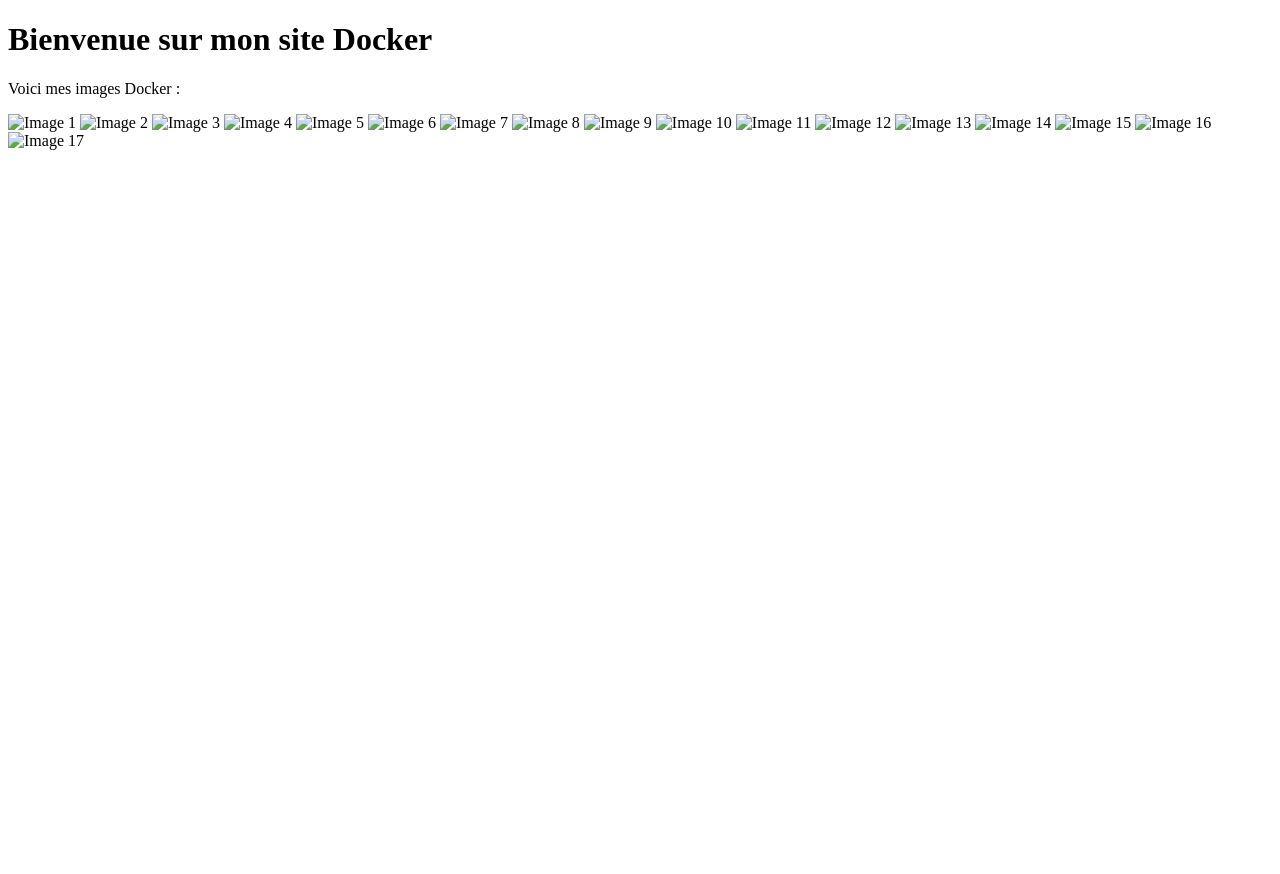
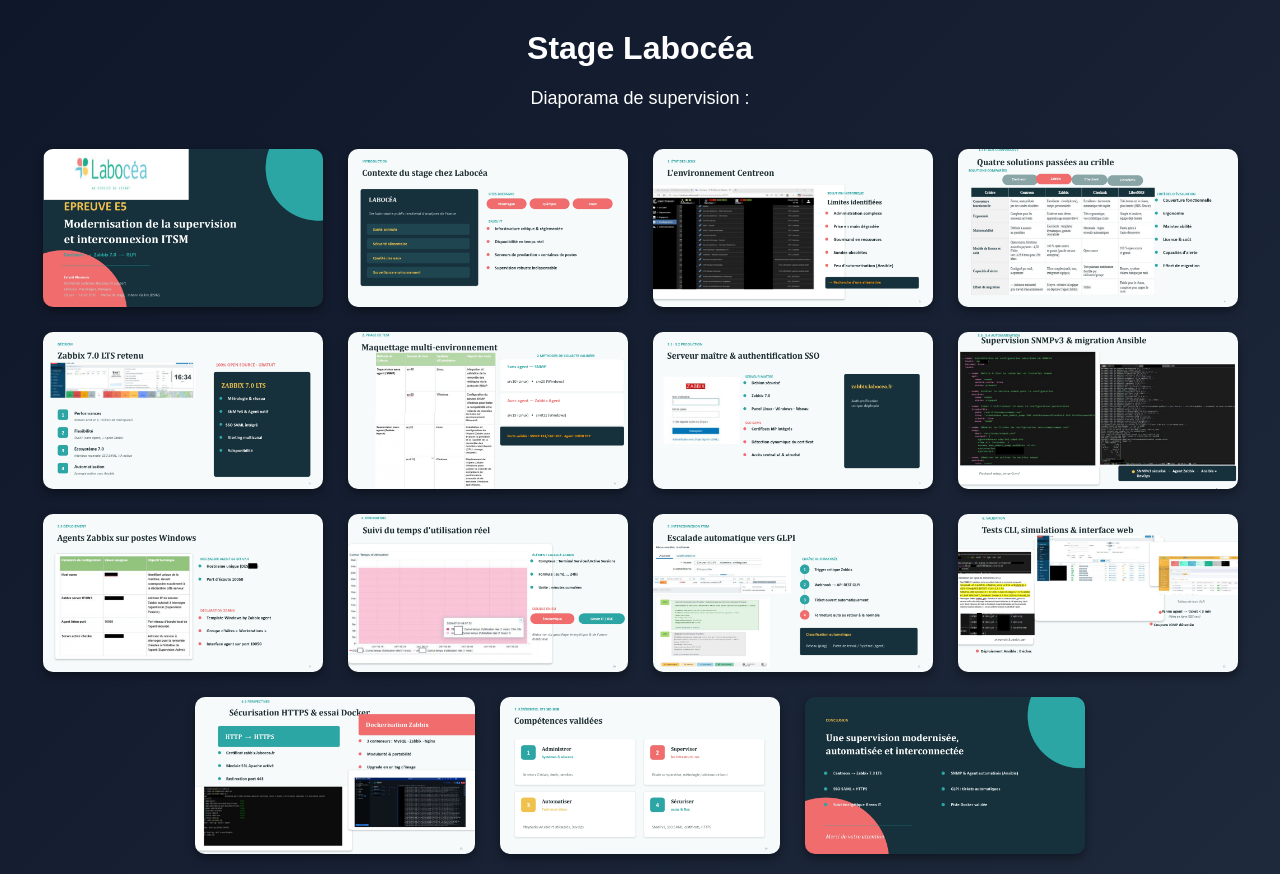
Before and after one commit to ahounouevra-png/stage, a plain HTML site: page index.html in a window 1280 px wide. Before the commit the page ends 800 px from the top, so only its background shows below. Drawn offline with Linux system fonts and the light colour scheme.

Commit message:
Revamp index.html with lightbox and new styles
Updated the HTML structure and added a lightbox feature for image display.

```diff
--- a/index.html
+++ b/index.html
@@ -2,29 +2,163 @@
 <html lang="fr">
 <head>
     <meta charset="UTF-8">
-    <title>Mon site Docker</title>
+    <title>Stage Labocéa</title>
+
+    <style>
+        body {
+            font-family: Arial, sans-serif;
+            background: linear-gradient(135deg, #0f172a, #1e293b);
+            margin: 0;
+            padding: 0;
+            text-align: center;
+            color: white;
+        }
+
+        h1 {
+            margin-top: 30px;
+            font-size: 32px;
+        }
+
+        p {
+            font-size: 18px;
+            margin-bottom: 20px;
+        }
+
+        /* Galerie */
+        .gallery {
+            display: flex;
+            flex-wrap: wrap;
+            justify-content: center;
+            gap: 25px;
+            padding: 20px;
+        }
+
+        .gallery img {
+            width: 280px;
+            height: auto;
+            border-radius: 10px;
+            cursor: pointer;
+            box-shadow: 0 4px 10px rgba(0,0,0,0.4);
+            transition: transform 0.2s;
+        }
+
+        .gallery img:hover {
+            transform: scale(1.05);
+        }
+
+        /* Lightbox */
+        .lightbox {
+            display: none;
+            position: fixed;
+            z-index: 9999;
+            left: 0;
+            top: 0;
+            width: 100%;
+            height: 100%;
+            background: rgba(0,0,0,0.9);
+            justify-content: center;
+            align-items: center;
+        }
+
+        .lightbox img {
+            max-width: 90%;
+            max-height: 80%;
+            border-radius: 10px;
+        }
+
+        .close, .prev, .next {
+            position: absolute;
+            top: 50%;
+            transform: translateY(-50%);
+            font-size: 40px;
+            color: white;
+            cursor: pointer;
+            user-select: none;
+        }
+
+        .close {
+            top: 20px;
+            right: 40px;
+            font-size: 50px;
+        }
+
+        .prev {
+            left: 40px;
+        }
+
+        .next {
+            right: 40px;
+        }
+    </style>
 </head>
+
 <body>
-    <h1>Bienvenue sur mon site Docker</h1>
 
-    <p>Voici mes images Docker :</p>
+    <h1>Stage Labocéa</h1>
+    <p>Diaporama de supervision :</p>
 
-    <img src="images/photo1.png" alt="Image 1">
-    <img src="images/photo2.jpg" alt="Image 2">
-    <img src="images/photo3.jpg" alt="Image 3">
-    <img src="images/photo4.jpg" alt="Image 4">
-    <img src="images/photo5.jpg" alt="Image 5">
-    <img src="images/photo6.jpg" alt="Image 6">
-    <img src="images/photo7.jpg" alt="Image 7">
-    <img src="images/photo8.jpg" alt="Image 8">
-    <img src="images/photo9.jpg" alt="Image 9">
-    <img src="images/photo10.jpg" alt="Image 10">
-    <img src="images/photo11.jpg" alt="Image 11">
-    <img src="images/photo12.jpg" alt="Image 12">
-    <img src="images/photo13.jpg" alt="Image 13">
-    <img src="images/photo14.jpg" alt="Image 14">
-    <img src="images/photo15.jpg" alt="Image 15">
-    <img src="images/photo16.jpg" alt="Image 16">
-    <img src="images/photo17.jpg" alt="Image 17">
+    <div class="gallery">
+        <img src="images/Labocea_Supervision_Diaporama.pptx_page-0001.jpg" onclick="openLightbox(0)">
+        <img src="images/Labocea_Supervision_Diaporama.pptx_page-0002.jpg" onclick="openLightbox(1)">
+        <img src="images/Labocea_Supervision_Diaporama.pptx_page-0003.jpg" onclick="openLightbox(2)">
+        <img src="images/Labocea_Supervision_Diaporama.pptx_page-0004.jpg" onclick="openLightbox(3)">
+        <img src="images/Labocea_Supervision_Diaporama.pptx_page-0005.jpg" onclick="openLightbox(4)">
+        <img src="images/Labocea_Supervision_Diaporama.pptx_page-0006.jpg" onclick="openLightbox(5)">
+        <img src="images/Labocea_Supervision_Diaporama.pptx_page-0007.jpg" onclick="openLightbox(6)">
+        <img src="images/Labocea_Supervision_Diaporama.pptx_page-0008.jpg" onclick="openLightbox(7)">
+        <img src="images/Labocea_Supervision_Diaporama.pptx_page-0009.jpg" onclick="openLightbox(8)">
+        <img src="images/Labocea_Supervision_Diaporama.pptx_page-0010.jpg" onclick="openLightbox(9)">
+        <img src="images/Labocea_Supervision_Diaporama.pptx_page-0011.jpg" onclick="openLightbox(10)">
+        <img src="images/Labocea_Supervision_Diaporama.pptx_page-0012.jpg" onclick="openLightbox(11)">
+        <img src="images/Labocea_Supervision_Diaporama.pptx_page-0013.jpg" onclick="openLightbox(12)">
+        <img src="images/Labocea_Supervision_Diaporama.pptx_page-0014.jpg" onclick="openLightbox(13)">
+        <img src="images/Labocea_Supervision_Diaporama.pptx_page-0015.jpg" onclick="openLightbox(14)">
+    </div>
+
+    <!-- Lightbox -->
+    <div class="lightbox" id="lightbox">
+        <span class="close" onclick="closeLightbox()">×</span>
+        <span class="prev" onclick="changeImage(-1)">❮</span>
+        <img id="lightbox-img">
+        <span class="next" onclick="changeImage(1)">❯</span>
+    </div>
+
+    <script>
+        const images = [
+            "images/Labocea_Supervision_Diaporama.pptx_page-0001.jpg",
+            "images/Labocea_Supervision_Diaporama.pptx_page-0002.jpg",
+            "images/Labocea_Supervision_Diaporama.pptx_page-0003.jpg",
+            "images/Labocea_Supervision_Diaporama.pptx_page-0004.jpg",
+            "images/Labocea_Supervision_Diaporama.pptx_page-0005.jpg",
+            "images/Labocea_Supervision_Diaporama.pptx_page-0006.jpg",
+            "images/Labocea_Supervision_Diaporama.pptx_page-0007.jpg",
+            "images/Labocea_Supervision_Diaporama.pptx_page-0008.jpg",
+            "images/Labocea_Supervision_Diaporama.pptx_page-0009.jpg",
+            "images/Labocea_Supervision_Diaporama.pptx_page-0010.jpg",
+            "images/Labocea_Supervision_Diaporama.pptx_page-0011.jpg",
+            "images/Labocea_Supervision_Diaporama.pptx_page-0012.jpg",
+            "images/Labocea_Supervision_Diaporama.pptx_page-0013.jpg",
+            "images/Labocea_Supervision_Diaporama.pptx_page-0014.jpg",
+            "images/Labocea_Supervision_Diaporama.pptx_page-0015.jpg"
+        ];
+
+        let currentIndex = 0;
+
+        function openLightbox(index) {
+            currentIndex = index;
+            document.getElementById("lightbox-img").src = images[index];
+            document.getElementById("lightbox").style.display = "flex";
+        }
+
+        function closeLightbox() {
+            document.getElementById("lightbox").style.display = "none";
+        }
+
+        function changeImage(direction) {
+            currentIndex = (currentIndex + direction + images.length) % images.length;
+            document.getElementById("lightbox-img").src = images[currentIndex];
+        }
+    </script>
+
 </body>
 </html>
```
